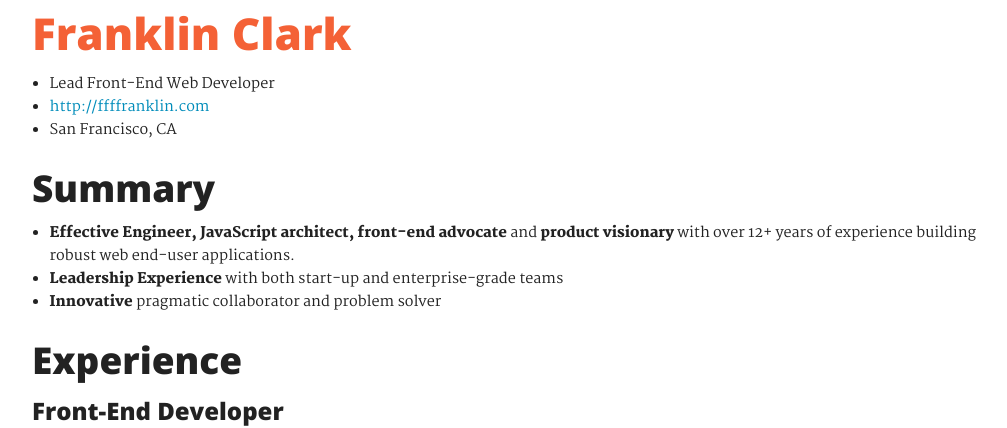
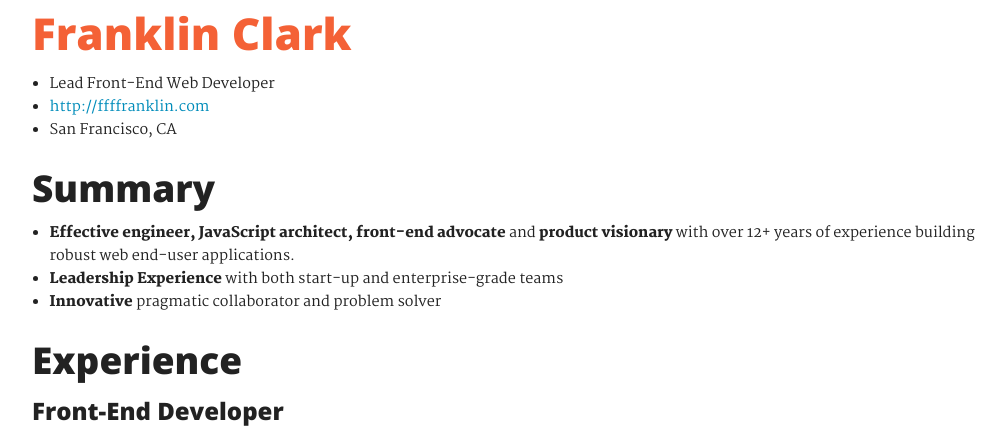
Before and after one commit to ffffranklin/ffffranklin.github.io, a Jekyll site: the page built from info/resume.md, in a window 1280 px wide and 900 px high. Shown: the top 428 px of the window, without its empty margins (123-1130 px from the left). Built offline with Jekyll 4.4.1, drawn with Linux system fonts in a browser that asks for light colours; some web fonts are replaced; comment, search, counter and statistics services are not loaded.

```diff
--- a/info/resume.md
+++ b/info/resume.md
@@ -10,7 +10,7 @@ permalink: /info/resume/
 
 ## Summary
 
- - __Effective Engineer, JavaScript architect, front-end advocate__ and __product visionary__ with over 12+ years of experience building robust web end-user applications.
+ - __Effective engineer, JavaScript architect, front-end advocate__ and __product visionary__ with over 12+ years of experience building robust web end-user applications.
  - __Leadership Experience__ with both start-up and enterprise-grade teams
  - __Innovative__ pragmatic collaborator and problem solver
 
```
